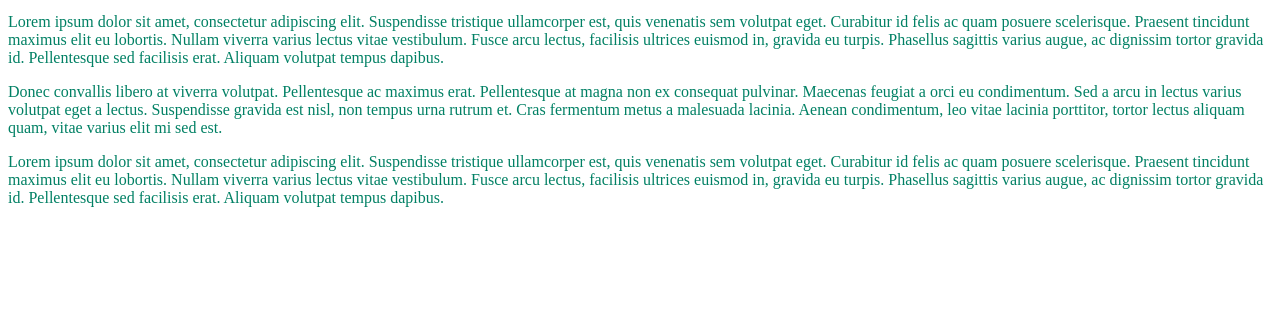
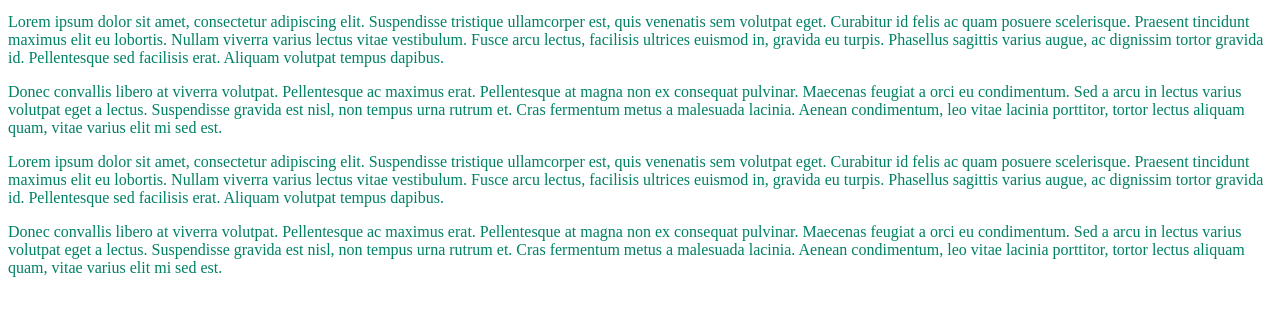
Before and after one commit to nathanbuyr/NBuyrchiyevKBandziulis, a plain HTML site: page index.html in a window 1280 px wide. Shown: the part 104-420 px from the top of the page. Drawn offline with Linux system fonts and the light colour scheme; a web font is replaced by a local one.

Commit message:
Added even more content to index.html

```diff
--- a/index.html
+++ b/index.html
@@ -30,6 +30,10 @@
                 Phasellus sagittis varius augue, ac dignissim tortor gravida id. Pellentesque sed facilisis erat. Aliquam volutpat
                 tempus dapibus.</p>
 
+            <p>Donec convallis libero at viverra volutpat. Pellentesque ac maximus erat. Pellentesque at magna non ex consequat
+                pulvinar. Maecenas feugiat a orci eu condimentum. Sed a arcu in lectus varius volutpat eget a lectus. Suspendisse
+                gravida est nisl, non tempus urna rutrum et. Cras fermentum metus a malesuada lacinia. Aenean condimentum, leo vitae
+                lacinia porttitor, tortor lectus aliquam quam, vitae varius elit mi sed est.</p>
 
 
             </div>
```
